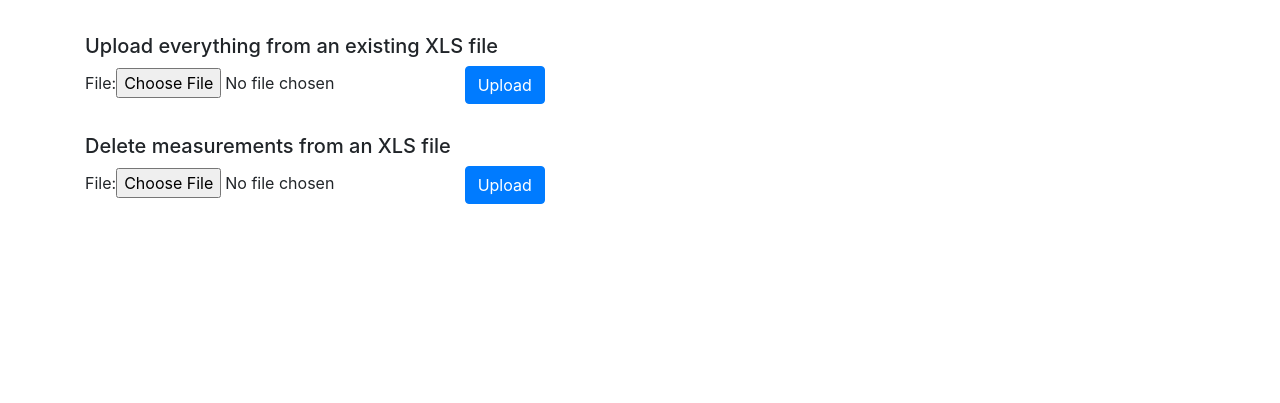
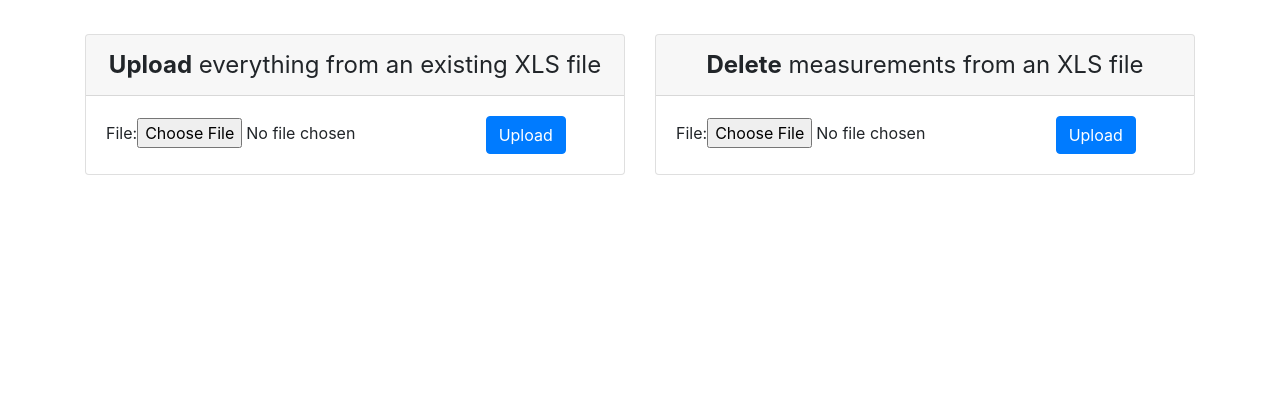
Before and after one commit to cellgeni/imaging-experiments-tracker, a Django app: page /import/ in a window 1280 px wide. Shown: the part 56-459 px from the top of the page. Run offline with Django 3.2, Linux system fonts and the light colour scheme; the visitor is signed in with stand-in values (Sample User, id 1); some libraries are stand-ins or nearby versions.

Commit message:
Tweak xls view.

```diff
--- a/templates/base.html
+++ b/templates/base.html
@@ -77,6 +77,7 @@
     <script src="https://code.jquery.com/jquery-3.4.1.slim.min.js" integrity="sha384-J6qa4849blE2+poT4WnyKhv5vZF5SrPo0iEjwBvKU7imGFAV0wwj1yYfoRSJoZ+n" crossorigin="anonymous"></script>
     <script src="https://cdn.jsdelivr.net/npm/popper.js@1.16.0/dist/umd/popper.min.js" integrity="sha384-Q6E9RHvbIyZFJoft+2mJbHaEWldlvI9IOYy5n3zV9zzTtmI3UksdQRVvoxMfooAo" crossorigin="anonymous"></script>
     <script src="https://stackpath.bootstrapcdn.com/bootstrap/4.4.1/js/bootstrap.min.js" integrity="sha384-wfSDF2E50Y2D1uUdj0O3uMBJnjuUD4Ih7YwaYd1iqfktj0Uod8GCExl3Og8ifwB6" crossorigin="anonymous"></script>
-
+    {% block javascript %}
+    {% endblock javascript %}
   </body>
 </html>
--- a/templates/xls.html
+++ b/templates/xls.html
@@ -1,20 +1,37 @@
 {% extends "base.html" %}
 {% block container-content %}
-    <div class="file-upload-block">
-        <h5>Upload everything from an existing XLS file</h5>
+    <div class="row">
+        <div class="col-md-6 file-upload-block">
+            <div class=" card">
+                <div class="card-header"><strong>Upload</strong> everything from an existing XLS file</div>
+                <div class="card-body">
                     <form action={% url 'upload-xls'  %} method="post" enctype="multipart/form-data">
                         {% csrf_token %}
                         {{ form }}
-            <button class="btn btn-primary" type="submit">Upload</button>
+                        <button class="btn btn-primary" type="submit">
+                            <span class="d-none spinner-border spinner-border-sm" role="status" aria-hidden="true"></span>
+                            Upload
+                        </button>
                     </form>
                 </div>
-    <div class="file-upload-block">
-        <h5>Delete measurements from an XLS file</h5>
+            </div>
+        </div>
+
+        <div class="col-md-6 file-upload-block">
+            <div class=" card">
+                <div class="card-header"><strong>Delete</strong> measurements from an XLS file</div>
+                <div class="card-body">
                     <form action={% url 'delete'  %} method="post" enctype="multipart/form-data">
                         {% csrf_token %}
                         {{ form }}
-            <button class="btn btn-primary" type="submit">Upload</button>
+                        <button class="btn btn-primary" type="submit">
+                            <span class="d-none spinner-border spinner-border-sm" role="status" aria-hidden="true"></span>
+                            Upload
+                        </button>
                     </form>
+                </div>
+            </div>
+        </div>
     </div>
 
     {% if log %}
@@ -39,3 +56,14 @@
     </div>
     {% endif %}
 {% endblock container-content %}
+
+{% block javascript %}
+<script>
+    $('form').on("submit",function(event) {
+        $(event.target)
+            .find(".spinner-border")
+            .removeClass("d-none")
+            .parent().prop('disabled', true);
+    });
+</script>
+{% endblock javascript %}
```
Lines whose indentation alone changed are shown as unchanged.
